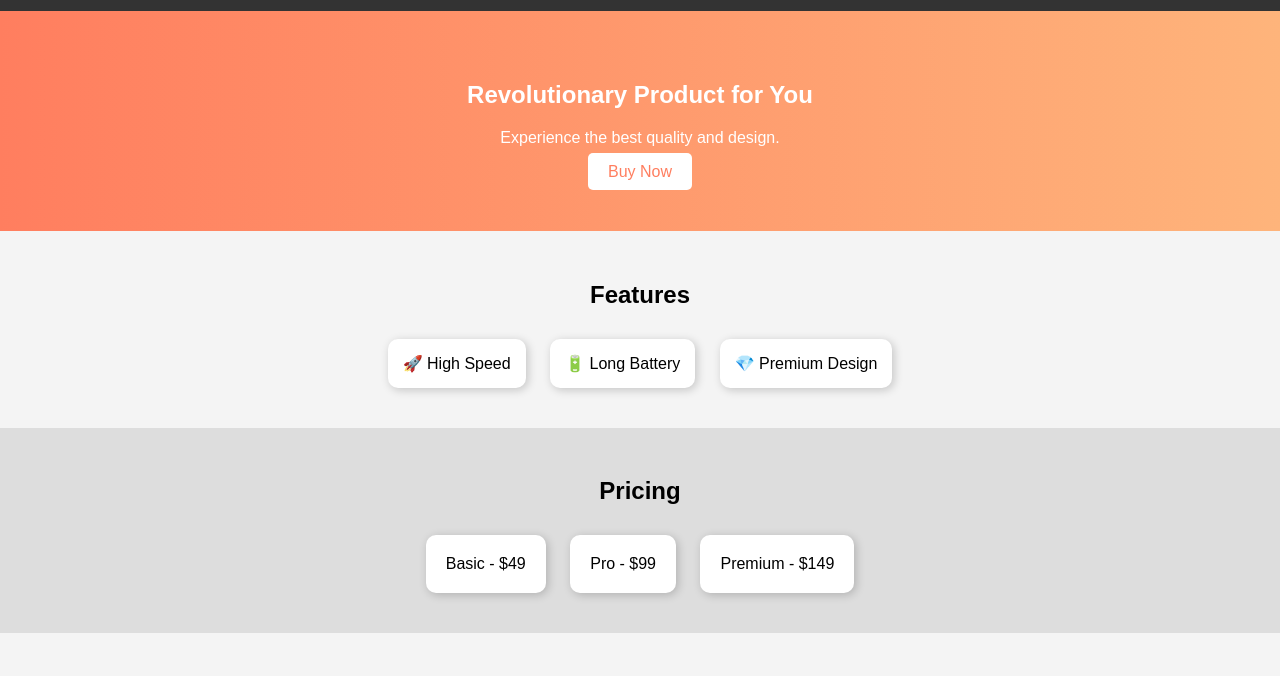
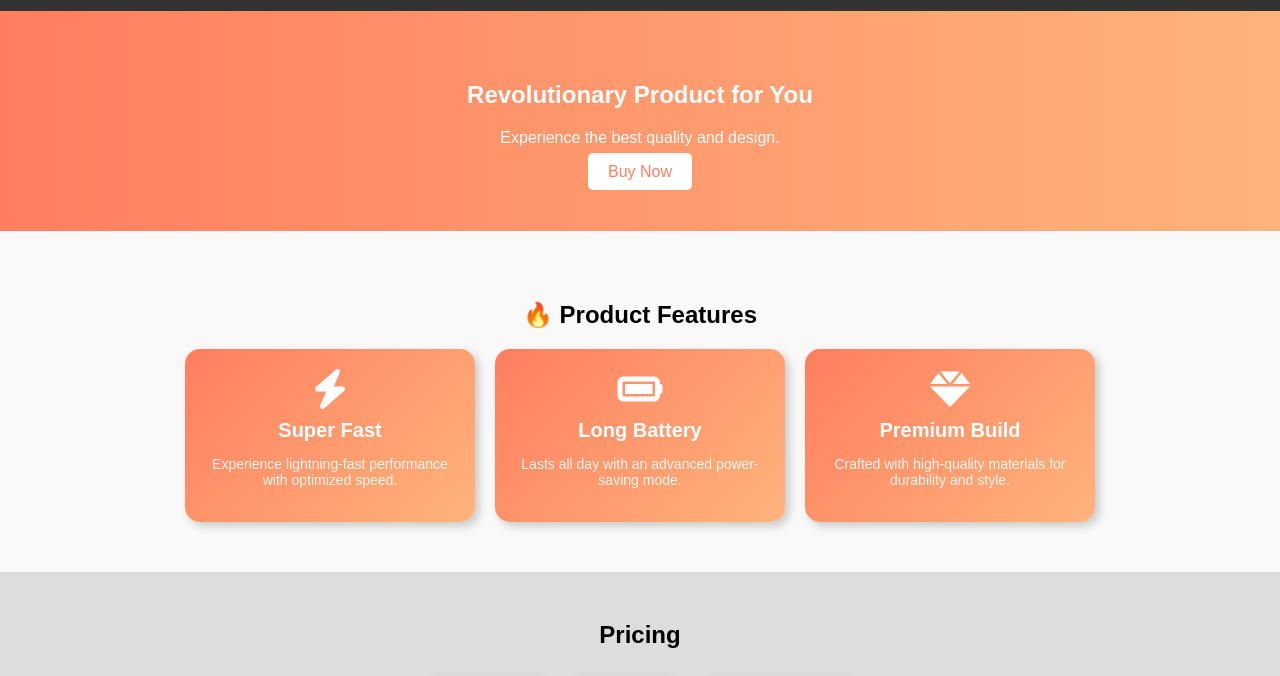
Before and after one commit to Sayak-Ghosh99/Product-Landing-Page-, a plain HTML site: page index.html in a window 1280 px wide. Shown: the part 89-765 px from the top of the page. Drawn offline with Linux system fonts and the light colour scheme.

Commit message:
Updated feature buttons with new animations

```diff
--- a/index.html
+++ b/index.html
@@ -5,6 +5,8 @@
     <meta name="viewport" content="width=device-width, initial-scale=1.0">
     <title>Product Landing Page</title>
     <link rel="stylesheet" href="style.css">
+    <link rel="stylesheet" href="https://cdnjs.cloudflare.com/ajax/libs/font-awesome/6.0.0/css/all.min.css">
+
 </head>
 <body>
     <header>
@@ -25,10 +27,29 @@
     </section>
 
     <section id="features">
-        <h2>Features</h2>
-        <div class="feature-card">🚀 High Speed</div>
-        <div class="feature-card">🔋 Long Battery</div>
-        <div class="feature-card">💎 Premium Design</div>
+        <h2>🔥 Product Features</h2>
+            <div class="features-container">
+                <div class="feature-card">
+                    <i class="fas fa-bolt"></i>
+                    <h3>Super Fast</h3>
+                    <p>Experience lightning-fast performance with optimized speed.</p>
+                </div>
+                <div class="feature-card">
+                    <i class="fas fa-battery-full"></i>
+                    <h3>Long Battery</h3>
+                    <p>Lasts all day with an advanced power-saving mode.</p>
+                </div>
+                <div class="feature-card">
+                    <i class="fas fa-gem"></i>
+                    <h3>Premium Build</h3>
+                    <p>Crafted with high-quality materials for durability and style.</p>
+                </div>
+            </div>
+
+
+
+
+
     </section>
 
     <section id="pricing">
--- a/style.css
+++ b/style.css
@@ -54,18 +54,53 @@ nav ul li a {
 }
 
 /* Features Section */
+/* Features Section */
 #features {
-    padding: 30px;
+    padding: 50px 10%;
+    background: #f9f9f9;
+    text-align: center;
+}
+
+.features-container {
+    display: flex;
+    justify-content: center;
+    gap: 20px;
+    flex-wrap: wrap;
 }
 
 .feature-card {
-    display: inline-block;
-    padding: 15px;
-    margin: 10px;
-    background-color: white;
-    border-radius: 10px;
-    box-shadow: 2px 2px 10px rgba(0, 0, 0, 0.2);
+    background: linear-gradient(135deg, #ff7e5f, #feb47b);
+    color: white;
+    padding: 20px;
+    width: 250px;
+    border-radius: 15px;
+    box-shadow: 4px 4px 10px rgba(0, 0, 0, 0.2);
+    text-align: center;
+    transition: transform 0.3s ease-in-out, box-shadow 0.3s;
 }
+
+.feature-card i {
+    font-size: 40px;
+    margin-bottom: 10px;
+    display: block;
+}
+
+.feature-card h3 {
+    font-size: 20px;
+    margin: 10px 0;
+}
+
+.feature-card p {
+    font-size: 14px;
+    opacity: 0.9;
+}
+
+/* Creative Hover Effect */
+.feature-card:hover {
+    transform: translateY(-10px);
+    box-shadow: 6px 6px 15px rgba(0, 0, 0, 0.3);
+}
+
 
 /* Pricing Section */
 #pricing {
```
